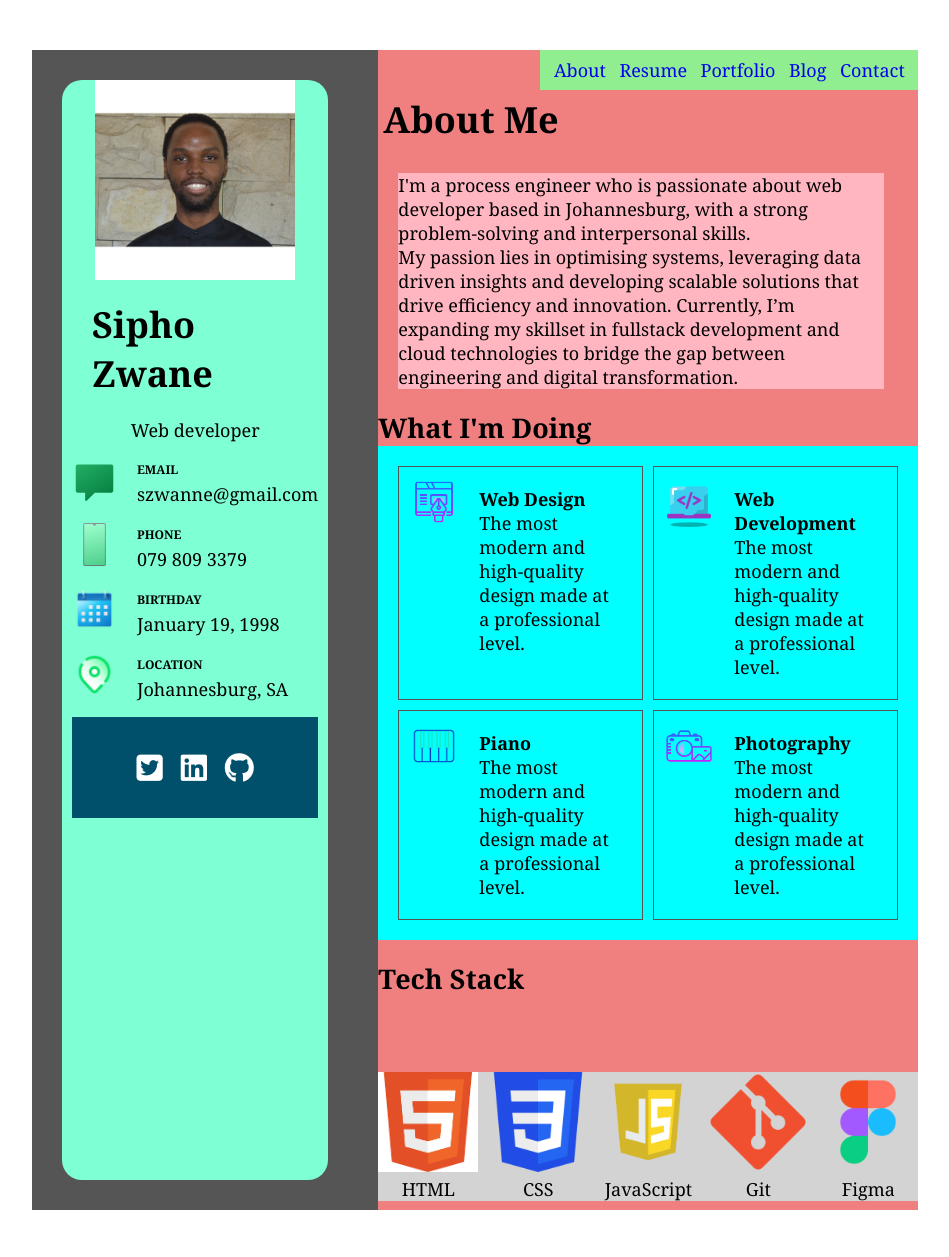
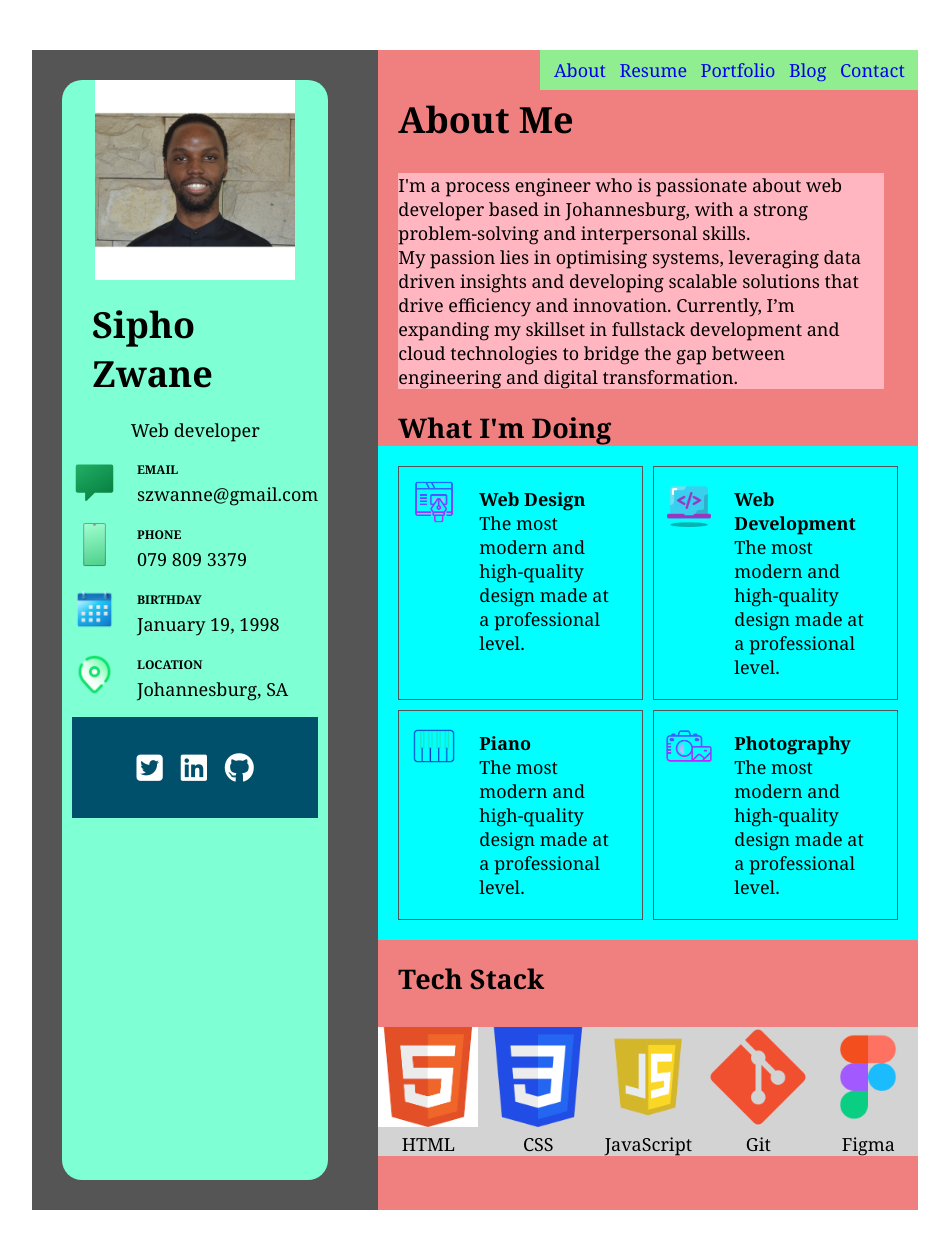
Before and after one commit to szwanne/Personal-Portfolio-Website, a plain HTML site: page index.html in a window 1280 px wide. Shown: the top 1257 px of the page, without its empty margins (168-1117 px from the left). Drawn offline with Linux system fonts and the light colour scheme.

Commit message:
Updated the right section of the website

```diff
--- a/style.css
+++ b/style.css
@@ -124,6 +124,7 @@ a {
 
 .title h1 {
   margin: 5px;
+  margin-left: 20px;
 }
 /* GRID SECTION */
 
@@ -160,13 +161,17 @@ a {
   left: 10px;
 }
 
+.work-section h2 {
+  margin-left: 20px;
+}
+
 /* TECH STAC */
 .stack {
   display: flex;
   justify-content: space-around;
   gap: 10px;
   background-color: lightgray;
-  margin: 75px 0;
+  margin: 30px 0;
 }
 
 .stack-section {
@@ -175,6 +180,7 @@ a {
 
 .stack-section h2 {
   margin-top: 20px;
+  margin-left: 20px;
 }
 
 .item--1,
```
